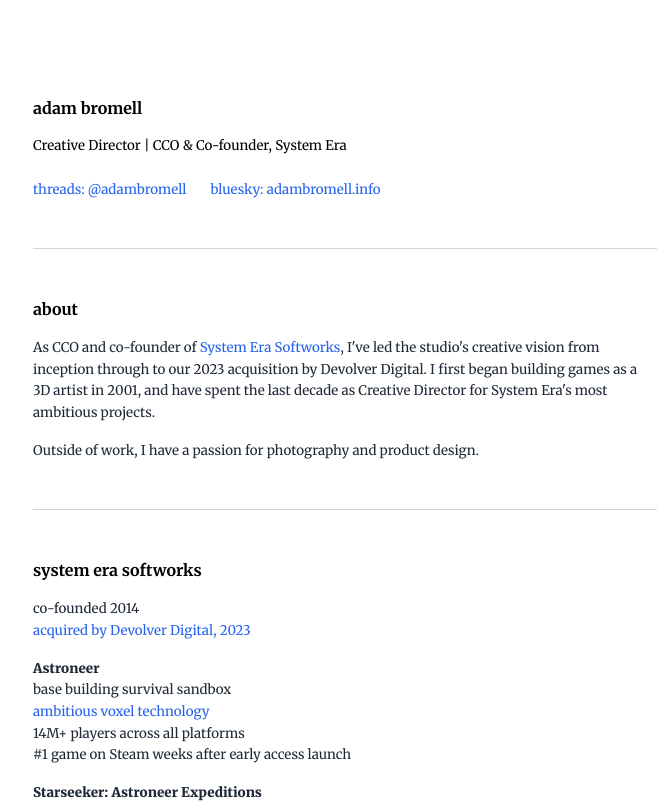
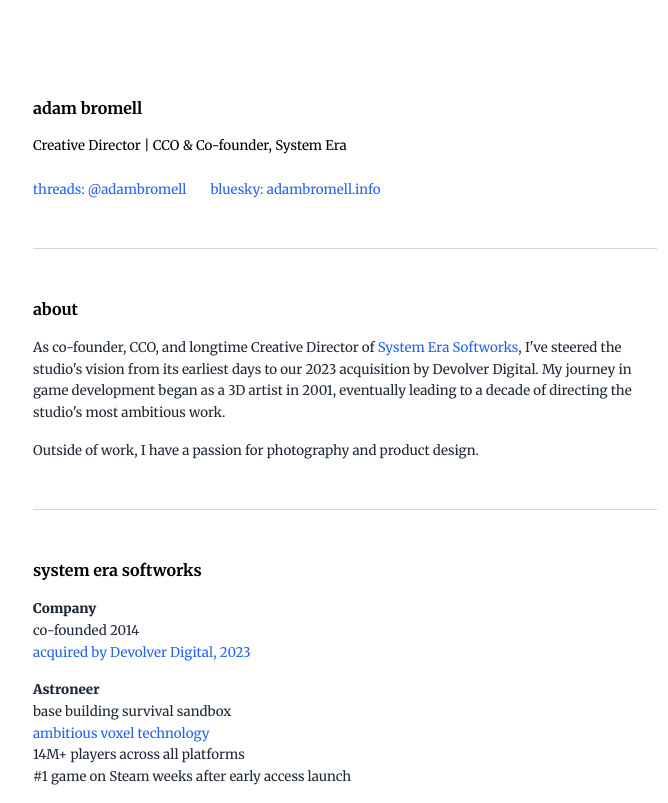
Before and after one commit to XYZCHiiLD/adambromell-site, a Next.js app: page / in a window 1280 px wide. Shown: the top 803 px of the page, without its empty margins (295-963 px from the left). Built offline with nearby package versions, Linux system fonts and the light colour scheme.

Commit message:
Add files via upload

```diff
--- a/src/app/page.js
+++ b/src/app/page.js
@@ -36,7 +36,7 @@ export default function Home() {
           <h2 className="font-bold mb-4">about</h2>
           <div className="space-y-4 text-gray-800 leading-relaxed">
             <p>
-              As CCO and co-founder of <a href="https://www.systemera.net" target="_blank" rel="noopener noreferrer" className="text-blue-600 hover:underline">System Era Softworks</a>, I've led the studio's creative vision from inception through to our 2023 acquisition by Devolver Digital. I first began building games as a 3D artist in 2001, and have spent the last decade as Creative Director for System Era's most ambitious projects.
+              As co-founder, CCO, and longtime Creative Director of <a href="https://www.systemera.net" target="_blank" rel="noopener noreferrer" className="text-blue-600 hover:underline">System Era Softworks</a>, I've steered the studio's vision from its earliest days to our 2023 acquisition by Devolver Digital. My journey in game development began as a 3D artist in 2001, eventually leading to a decade of directing the studio's most ambitious work.
             </p>
             <p>
               Outside of work, I have a passion for photography and product design.
@@ -51,6 +51,7 @@ export default function Home() {
           <h2 className="font-bold mb-4">system era softworks</h2>
           <div className="space-y-4 text-gray-800 leading-relaxed">
             <div>
+              <p className="subheading">Company</p>
               <p>co-founded 2014</p>
               <p><a href="https://www.gamedeveloper.com/business/devolver-digital-to-acquire-astroneer-dev-system-era-for-up-to-40m" target="_blank" rel="noopener noreferrer" className="text-blue-600 hover:underline">acquired by Devolver Digital, 2023</a></p>
             </div>
```
